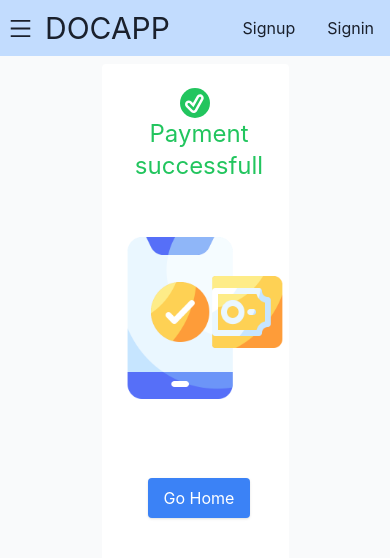
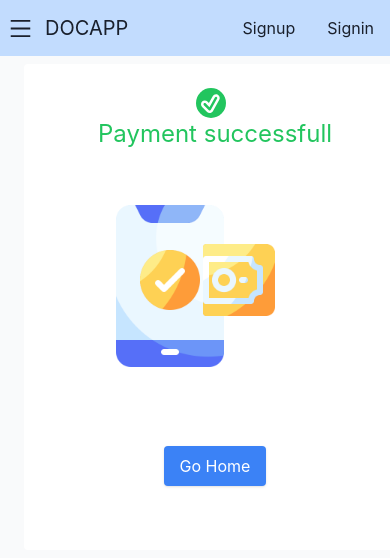
Before and after one commit to DevWithEasy/doc-appointment, a React (Create React App) app in the folder client/: page /payment/success in a window 390 px wide. Shown: the top 558 px of the page. Built offline with nearby package versions, Linux system fonts and the light colour scheme.

Commit message:
build chang

```diff
--- a/client/src/components/Header.js
+++ b/client/src/components/Header.js
@@ -1,10 +1,10 @@
 import { useState } from "react";
-import { AiOutlineLogout,AiOutlineMenu } from "react-icons/ai";
+import { AiOutlineLogout, AiOutlineMenu } from "react-icons/ai";
 import { BsFillJournalBookmarkFill } from "react-icons/bs";
 import { MdNotificationsNone } from 'react-icons/md';
 import { Link } from "react-router-dom";
+import useUserStore from "../features/userStore";
 import Menu from "./Menu";
-import useUserStore from "../features/userStore";
 
 export default function Header(){
     const [menu,setMenu] = useState(false)
@@ -20,7 +20,7 @@ export default function Header(){
             <div className="flex justify-between md:justify-end items-center p-2 md:py-2 md:px-6 md:rounded-b bg-blue-200/95 z-10">
                 <div className="md:hidden flex items-center space-x-3">
                     <AiOutlineMenu size={25} onClick={()=>setMenu(!menu)}/>
-                    <span className="text-3xl">DOCAPP</span>
+                    <span className="text-xl">DOCAPP</span>
                 </div>
 
                 {menu && <Menu menu={menu} setMenu={setMenu}/>}
--- a/client/src/pages/payment/Failure.js
+++ b/client/src/pages/payment/Failure.js
@@ -6,7 +6,7 @@ import {RxCross2} from 'react-icons/rx'
 const Failure = () => {
     const navigate = useNavigate()
     return (
-        <div className='w-1/2 mx-auto pt-6 pb-16 flex justify-center items-center bg-white rounded'>
+        <div className='w-full m-4 md:w-1/2 md:mx-auto pt-6 pb-16 flex justify-center items-center bg-white rounded'>
             <div className='text-center space-x-2'>
                 <div className='flex justify-center'>
                     <RxCross2 size={30} className='bg-red-500 text-white rounded-full'/>
--- a/client/src/pages/payment/Success.js
+++ b/client/src/pages/payment/Success.js
@@ -6,7 +6,7 @@ import {TiTickOutline} from 'react-icons/ti'
 const Success = () => {
     const navigate = useNavigate()
     return (
-        <div className='w-1/2 mx-auto pt-6 pb-16 flex justify-center items-center bg-white rounded'>
+        <div className='w-full m-4 md:w-1/2 md:mx-auto pt-6 pb-16 flex justify-center items-center bg-white rounded'>
             <div className='text-center space-x-2'>
                 <div className='flex justify-center'>
                     <TiTickOutline size={30} className='bg-green-500 text-white rounded-full'/>
```
Also changed, not shown: 12 other files (tests, documents, lock files or other folders).
